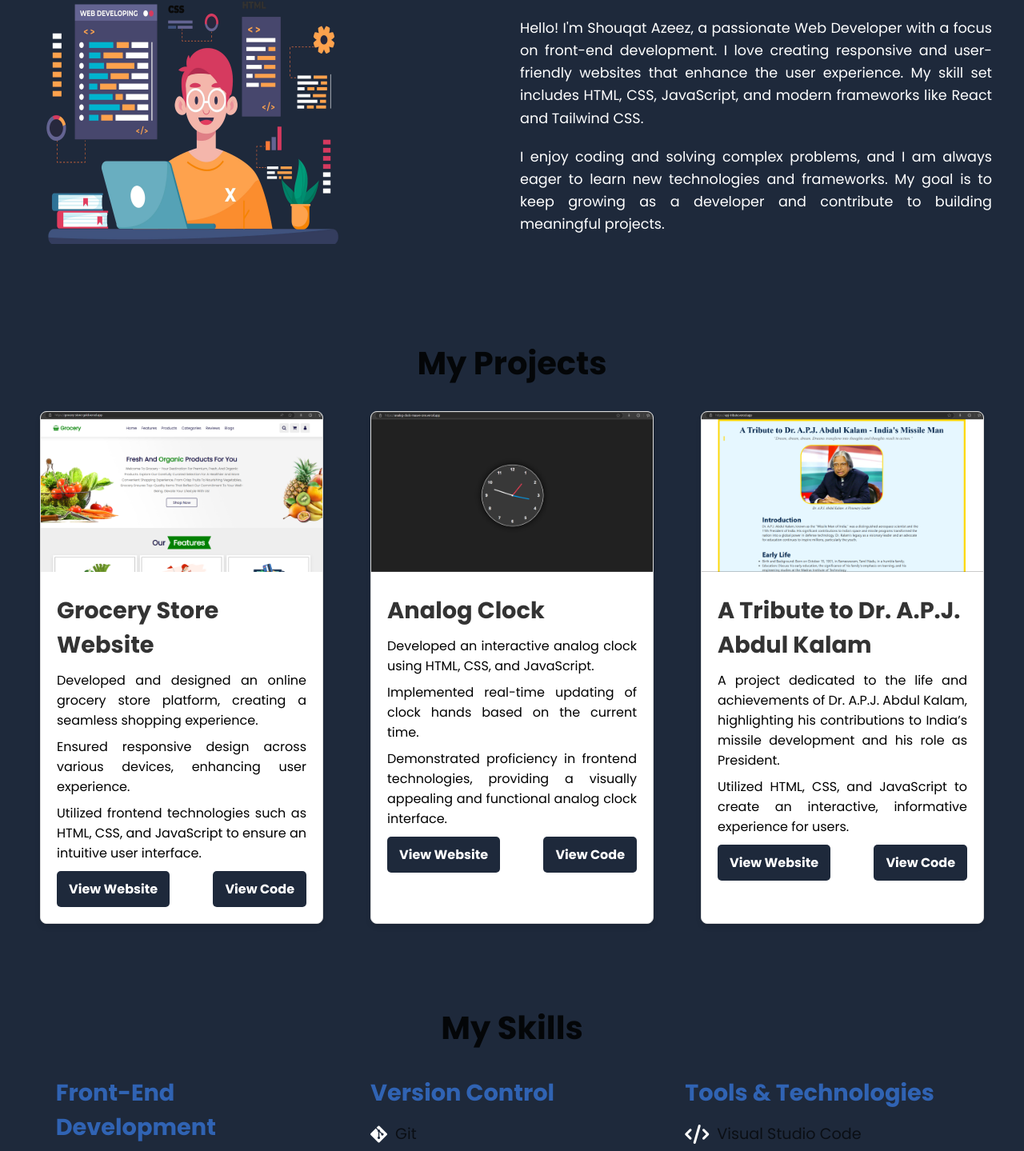
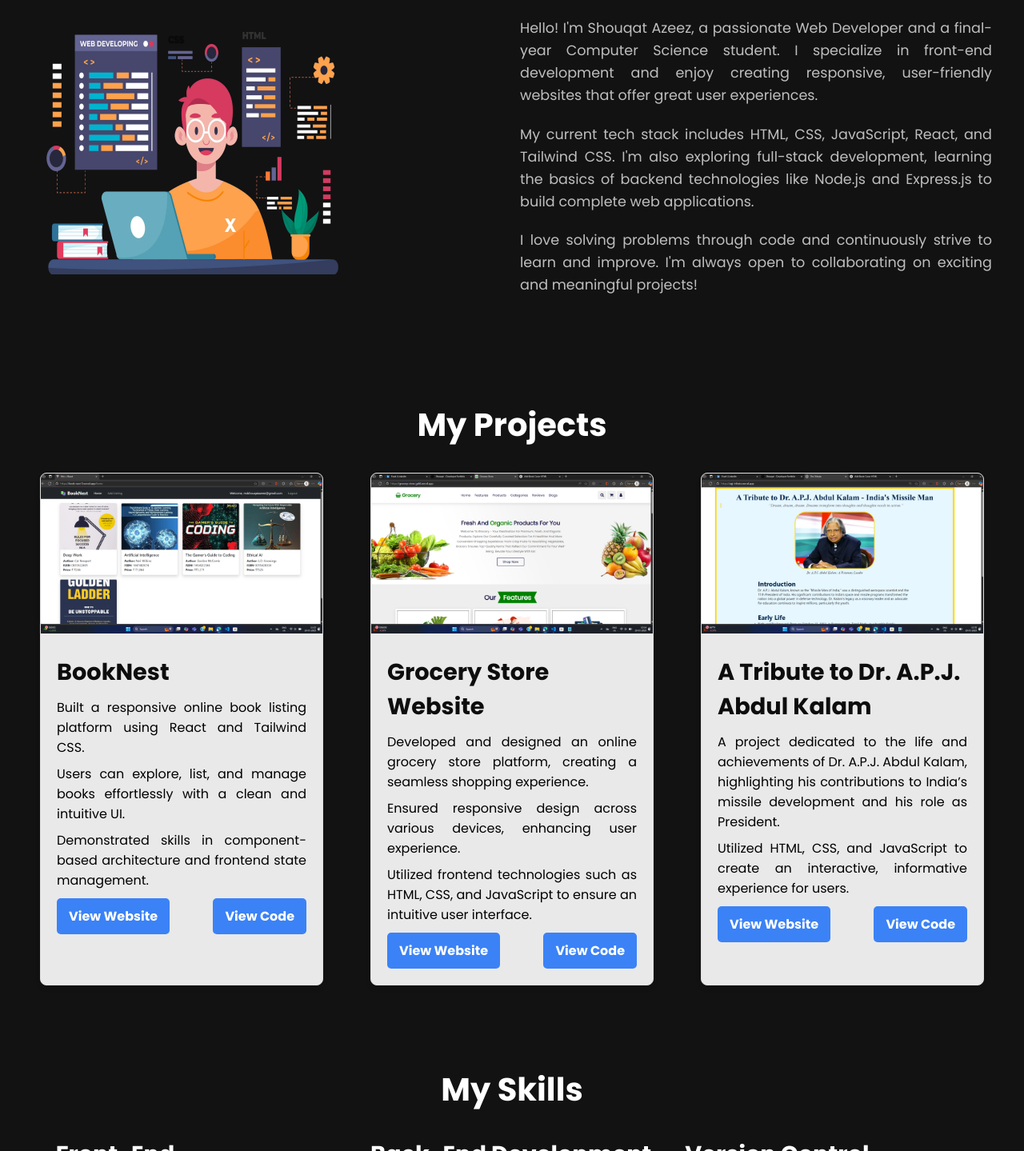
Before and after one commit to shouqatazeez/myportfolio-website, a plain HTML site: page index.html in a window 1280 px wide. Shown: the part 854-2293 px from the top of the page at 80% size. Drawn offline with nearby package versions, Linux system fonts and the light colour scheme.

Commit message:
some major changes

```diff
--- a/index.html
+++ b/index.html
@@ -10,9 +10,7 @@
     <link rel="preconnect" href="https://fonts.gstatic.com" crossorigin>
     <link href="https://fonts.googleapis.com/css2?family=Poppins:wght@300;400;500;600;700&display=swap" rel="stylesheet">
     <script type="module" src="https://unpkg.com/ionicons@7.1.0/dist/ionicons/ionicons.esm.js"></script>
-
     <link rel="stylesheet" href="https://cdnjs.cloudflare.com/ajax/libs/font-awesome/6.0.0-beta3/css/all.min.css">
-
 </head>
 <body>
     <header>
@@ -52,7 +50,7 @@
                     <a href="https://drive.google.com/file/d/1n-HskXk-eG5h1MoaRpWl6WddHZKysEJ5/view?usp=sharing" class="btn" target="_blank">
                       View My Resume
                     </a>
-                 </div>
+                </div>
             </div>
             <div class="rightsection">
                 <img src="dev logoo.png" alt="Developer Illustration">
@@ -61,37 +59,43 @@
 
         <section id="about" class="about-section">
             <div class="about-content">
-                <!-- Left side: Image -->
                 <div class="left-content">
                     <img src="frontend_dev.png" alt="About Image" class="about-img">
                 </div>
-
-                <!-- Right side: Content -->
                 <div class="right-content">
                     <h2>About Me</h2>
-                    <p>
-                        Hello! I'm Shouqat Azeez, a passionate Web Developer with a focus on front-end development.
-                        I love creating responsive and user-friendly websites that enhance the user experience.
-                        My skill set includes HTML, CSS, JavaScript, and modern frameworks like React and Tailwind CSS.
-                    </p>
-                    <p>
-                        I enjoy coding and solving complex problems, and I am always eager to learn new technologies and frameworks.
-                        My goal is to keep growing as a developer and contribute to building meaningful projects.
-                    </p>
+                    <p>Hello! I'm Shouqat Azeez, a passionate Web Developer and a final-year Computer Science student. I specialize in front-end development and enjoy creating responsive, user-friendly websites that offer great user experiences.</p>
+                    <p>My current tech stack includes HTML, CSS, JavaScript, React, and Tailwind CSS. I'm also exploring full-stack development, learning the basics of backend technologies like Node.js and Express.js to build complete web applications.</p>
+                    <p>I love solving problems through code and continuously strive to learn and improve. I'm always open to collaborating on exciting and meaningful projects!</p>
                 </div>
             </div>
         </section>
-
-
 
         <section id="projects">
             <h2>My Projects</h2>
             <div class="project-container">
 
-                <!-- Project 1: Grocery Store Website -->
                 <div class="project-card">
-                    <!-- <a href="https://grocery-store-gold.vercel.app/" target="_blank"> -->
-                        <img src="project-1.png" alt="Grocery Store Website" class="project-image">
+                    <a href="https://book-nest-5.vercel.app/" target="_blank">
+                        <img src="picture-1.png" alt="BookNest Project" class="project-image">
+                    </a>
+                    <div class="project-details">
+                        <h3>BookNest</h3>
+                        <ul>
+                            <li>Built a responsive online book listing platform using React and Tailwind CSS.</li>
+                            <li>Users can explore, list, and manage books effortlessly with a clean and intuitive UI.</li>
+                            <li>Demonstrated skills in component-based architecture and frontend state management.</li>
+                        </ul>
+                        <div class="project-links">
+                            <a href="https://book-nest-5.vercel.app/" target="_blank" class="btn">View Website</a>
+                            <a href="https://github.com/shouqatazeez/book-nest.git" target="_blank" class="btn">View Code</a>
+                        </div>
+                    </div>
+                </div>
+
+                <div class="project-card">
+                    <a href="https://grocery-store-gold.vercel.app/" target="_blank">
+                        <img src="project-1 copy.png" alt="Grocery Store Website" class="project-image">
                     </a>
                     <div class="project-details">
                         <h3>Grocery Store Website</h3>
@@ -107,33 +111,12 @@
                     </div>
                 </div>
 
-                <!-- Project 2: Personal Portfolio -->
                 <div class="project-card">
-                        <!-- <a href="https://analog-clock-mauve-one.vercel.app/" target="_blank"></a> -->
-                        <img src="project-3.png" alt="Analog Clock Project" class="project-image">
+                    <a href="https://apj-tribute.vercel.app/" target="_blank">
+                        <img src="picture-3.png" alt="A Tribute to Dr. A.P.J. Abdul Kalam" class="project-image">
                     </a>
                     <div class="project-details">
-                        <h3>Analog Clock</h3>
-                        <ul>
-                            <li>Developed an interactive analog clock using HTML, CSS, and JavaScript.</li>
-                            <li>Implemented real-time updating of clock hands based on the current time.</li>
-                            <li>Demonstrated proficiency in frontend technologies, providing a visually appealing and functional analog clock interface.</li>
-                        </ul>
-                        <div class="project-links">
-                            <a href="https://analog-clock-mauve-one.vercel.app/" target="_blank" class="btn">View Website</a>
-                            <a href="https://github.com/shouqatazeez/analog-clock" target="_blank" class="btn">View Code</a>
-                        </div>
-                    </div>
-                </div>
-
-
-                <!-- Project 3: Tribute to Dr. A.P.J. Abdul Kalam -->
-                <div class="project-card">
-                    <!-- <a href="https://live-project-url.com/kalam-tribute" target="_blank"> -->
-                        <img src="project  -2.png" alt="A Tribute to Dr. A.P.J. Abdul Kalam" class="project-image">
-                    </a>
-                    <div class="project-details">
-                        <h3>A Tribute to Dr. A.P.J. Abdul Kalam </h3>
+                        <h3>A Tribute to Dr. A.P.J. Abdul Kalam</h3>
                         <ul>
                             <li>A project dedicated to the life and achievements of Dr. A.P.J. Abdul Kalam, highlighting his contributions to India’s missile development and his role as President.</li>
                             <li>Utilized HTML, CSS, and JavaScript to create an interactive, informative experience for users.</li>
@@ -148,11 +131,10 @@
             </div>
         </section>
 
-
         <section id="skills" class="skills-section">
             <h2>My Skills</h2>
             <div class="skills-container">
-                <!-- Front-End Development Skills -->
+
                 <div class="skill-category">
                     <h3>Front-End Development</h3>
                     <ul>
@@ -160,10 +142,20 @@
                         <li><i class="fab fa-css3-alt"></i> CSS</li>
                         <li><i class="fab fa-js"></i> JavaScript</li>
                         <li><i class="fas fa-code"></i> Tailwind CSS</li>
+                        <li><i class="fab fa-react"></i> React</li>
+                        <li><i class="fab fa-bootstrap"></i> Bootstrap</li>
                     </ul>
                 </div>
 
-                <!-- Version Control Skills -->
+                <div class="skill-category">
+                    <h3>Back-End Development</h3>
+                    <ul>
+                        <li><i class="fab fa-node-js"></i> Node.js</li>
+                        <li><i class="fas fa-server"></i> Express.js</li>
+                        <li><i class="fas fa-fire"></i> Firebase</li>
+                    </ul>
+                </div>
+
                 <div class="skill-category">
                     <h3>Version Control</h3>
                     <ul>
@@ -172,7 +164,6 @@
                     </ul>
                 </div>
 
-                <!-- Tools & Technologies -->
                 <div class="skill-category">
                     <h3>Tools & Technologies</h3>
                     <ul>
@@ -181,49 +172,39 @@
                         <li><i class="fab fa-chrome"></i> Chrome DevTools</li>
                     </ul>
                 </div>
+
             </div>
         </section>
 
-
-        <section id="contact">
+         <section id="contact">
             <div class="contact-container">
-                <!-- Left Side: Image -->
                 <div class="contact-image">
                     <img src="contact.avif" alt="Contact Image">
                 </div>
 
-                <!-- Right Side: Contact Form -->
                 <div class="contact-form-container">
                     <h2>Contact Me</h2>
                     <form action="https://formspree.io/f/YOUR_FORM_ID" method="POST" class="contact-form">
-                        <!-- Name -->
                         <div class="form-group">
                             <label for="name">Your Name</label>
                             <input type="text" id="name" name="name" placeholder="Enter your name" required>
                         </div>
 
-                        <!-- Email -->
                         <div class="form-group">
                             <label for="email">Your Email</label>
                             <input type="email" id="email" name="email" placeholder="Enter your email" required>
                         </div>
 
-                        <!-- Message -->
                         <div class="form-group">
                             <label for="message">Your Message</label>
                             <textarea id="message" name="message" rows="6" placeholder="Enter your message" required></textarea>
                         </div>
 
-                        <!-- Submit Button -->
                         <button type="submit" class="btn">Send Message</button>
                     </form>
                 </div>
             </div>
         </section>
-
-
-
-
 
 
     </main>
@@ -232,12 +213,15 @@
         <p>Designed & Developed by Shouqat Azeez 💻✨</p>
     </footer>
 
-
     <script src="https://unpkg.com/typed.js@2.1.0/dist/typed.umd.js"></script>
     <script>
         var typed = new Typed('#element', {
-          strings: ['Web Developer.', 'Front-End Developer.', 'JavaScript Enthusiast.', 'Tech Learner.'],
-          typeSpeed: 50,
+     strings: [
+     'Aspiring Full-Stack Developer.',
+      'React & JavaScript Enthusiast.',
+      'Passionate Web Developer.',
+       'Continuous Learner & Innovator.'
+     ] ,         typeSpeed: 50,
           backSpeed: 50,
           loop: true
         });
@@ -252,7 +236,6 @@
             });
         });
 
-        // Smooth scroll behavior
         $('a[href^="#"]').on('click', function (e) {
             e.preventDefault();
             var target = $(this).attr("href");
--- a/style.css
+++ b/style.css
@@ -1,19 +1,16 @@
-/* Global Reset */
 * {
     margin: 0;
     padding: 0;
     box-sizing: border-box;
 }
 
-/* Body Styling */
 body {
-    background-color: #1E293B;
+    background-color: rgba(0, 0, 0, 0.93);
     color: white;
     font-family: 'Poppins', sans-serif;
     padding-top: 80px;
 }
 
-/* Top Bar Styling */
 .top-bar {
     display: flex;
     align-items: center;
@@ -27,12 +24,10 @@ body {
     border-bottom: 2px solid white;
 }
 
-
-/* Top Bar Text Styling */
 .top-bar span {
     display: flex;
     align-items: center;
-    color:black;
+    color: black;
 }
 
 .top-bar ul {
@@ -49,12 +44,11 @@ body {
 }
 
 .top-bar a:hover {
-    color: #2f76e9 ;
+    color: #2f76e9;
 }
 
-/* Navigation Bar Styling */
 nav {
-    background-color: #222;
+    background: white;
     display: flex;
     align-items: center;
     justify-content: space-between;
@@ -63,20 +57,15 @@ nav {
     width: 100%;
     top: 50px;
     z-index: 9;
-}
-
-
-
-nav {
     border-top: 2px solid #2f76e9;
 }
 
-/* Logo Styling */
 .logo a {
     display: flex;
     align-items: center;
     font-size: 1.2rem;
-    color: white;
+    color: black;
+    background: white;
     text-decoration: none;
 }
 
@@ -86,7 +75,6 @@ nav {
     border-radius: 100px;
 }
 
-/* Menu Styling */
 .menu {
     display: flex;
     align-items: center;
@@ -99,7 +87,7 @@ nav {
 }
 
 .menu a {
-    color: #fff;
+    color: black;
     text-decoration: none;
 }
 
@@ -111,7 +99,6 @@ nav {
     display: none;
 }
 
-/* Main Section */
 .firstsection {
     display: flex;
     align-items: center;
@@ -154,7 +141,6 @@ nav {
     color: #2f76e9;
 }
 
-/* Media Queries for smaller screens */
 @media screen and (max-width: 600px) {
     nav {
         flex-direction: row;
@@ -193,14 +179,12 @@ nav {
     }
 }
 
-
 .about-section {
-    background-color: #1E293B;
-    color: rgba(0, 0, 0, 0.851);
+    background-color: rgba(0, 0, 0, 0);
+    color: white;
     padding: 60px 20px;
     margin-top: 80px;
 }
-
 
 .about-content {
     display: flex;
@@ -237,7 +221,7 @@ nav {
 .right-content p {
     font-size: 1.1rem;
     line-height: 1.6;
-    color: white;
+    color: rgba(255, 255, 255, 0.73);
     margin-bottom: 20px;
     text-align: justify;
 }
@@ -246,7 +230,6 @@ nav {
     margin-top: 0;
 }
 
-/* Media Queries for smaller screens */
 @media screen and (max-width: 768px) {
     .about-content {
         flex-direction: column;
@@ -263,20 +246,18 @@ nav {
 
     .right-content p {
         text-align: justify;
-     }
+    }
 }
-
-
 
 #projects {
     text-align: center;
     padding: 50px;
-    background-color: #1E293B;
+    background-color: rgba(0, 0, 0, 0);
 }
 
 #projects h2 {
     font-size: 2.5rem;
-    color: rgba(0, 0, 0, 0.851);
+    color: white;
     margin-bottom: 30px;
 }
 
@@ -288,7 +269,7 @@ nav {
 }
 
 .project-card {
-    background-color: #fff;
+    background-color: #ffffffe7;
     border: 1px solid #ddd;
     border-radius: 8px;
     width: 30%;
@@ -314,7 +295,7 @@ nav {
 
 .project-details h3 {
     font-size: 1.8rem;
-    color: #333;
+    color: #0e0d0d;
     margin-bottom: 10px;
 }
 
@@ -346,7 +327,7 @@ nav {
 
 .project-links .btn {
     display: inline-block;
-    background-color: #1E293B;
+    background-color: #3B82F6;
     color: white;
     padding: 10px 15px;
     border-radius: 5px;
@@ -356,7 +337,7 @@ nav {
 }
 
 .project-links .btn:hover {
-    background-color: #3B82F6;
+    background-color: #2563EB;
 }
 
 @media screen and (max-width: 768px) {
@@ -370,10 +351,7 @@ nav {
     }
 }
 
-
-
 .skills-section {
-    background-color: #1E293B;
     color: white;
     padding: 50px;
     text-align: center;
@@ -382,7 +360,7 @@ nav {
 .skills-section h2 {
     font-size: 2.5rem;
     margin-bottom: 30px;
-    color: rgba(0, 0, 0, 0.851);
+    color: white;
 }
 
 .skills-container {
@@ -399,7 +377,7 @@ nav {
 
 .skill-category h3 {
     font-size: 1.8rem;
-    color: #3b83f6a5;
+    color: white;
     margin-bottom: 15px;
 }
 
@@ -410,7 +388,7 @@ nav {
 
 .skill-category li {
     font-size: 1.2rem;
-    color: rgba(0, 0, 0, 0.658);
+    color: wheat;
     margin-bottom: 10px;
     display: flex;
     align-items: center;
@@ -419,10 +397,9 @@ nav {
 .skill-category i {
     font-size: 1.5rem;
     margin-right: 10px;
-    color:white;
+    color: white;
 }
 
-/* Responsive Design */
 @media screen and (max-width: 768px) {
     .skill-category {
         width: 100%;
@@ -434,13 +411,9 @@ nav {
     }
 }
 
-
-
-
-
 #contact {
     padding: 50px;
-    background-color: #1E293B;
+    background-color: rgba(0, 0, 0, 0);
     color: #fff;
 }
 
@@ -463,6 +436,7 @@ nav {
     height: auto;
     border-radius: 8px;
 }
+
 
 .contact-form-container {
     flex: 1;
@@ -514,7 +488,6 @@ nav {
     background-color: #2563EB;
 }
 
-/* Responsive Design for smaller screens */
 @media screen and (max-width: 768px) {
     .contact-container {
         flex-direction: column; }
@@ -532,7 +505,7 @@ nav {
 
 
 footer {
-    background-color: #1E293B;
+    background-color: #1e293b5c;
     color: #fff;
     text-align: center;
     padding: 20px 0;
```
Also changed, not shown: picture-1.png (added), picture-3.png (added), project  -2.png (deleted), project-1 copy.png (added), project-1.png (deleted), project-3.png (deleted).
